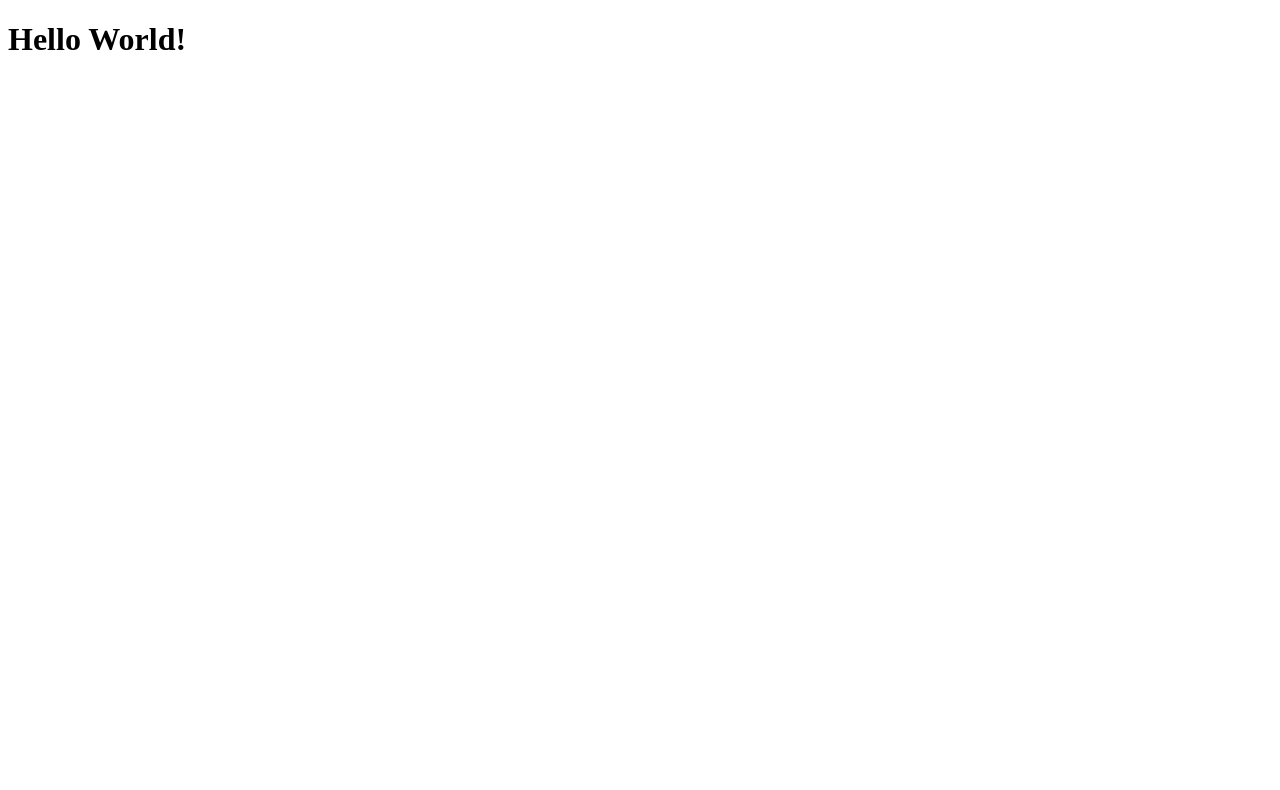
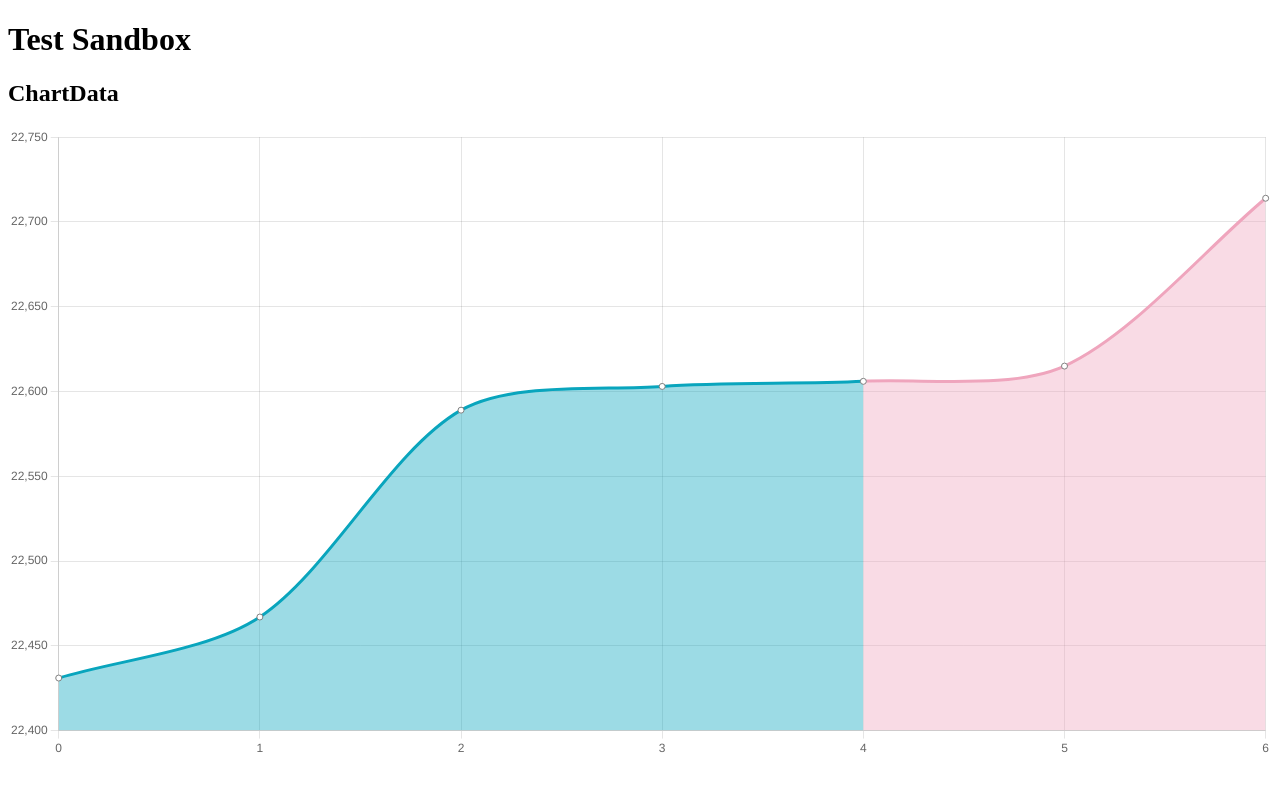
Before and after one commit to Tenyage/sub-tracker, a Next.js app: page / in a window 1280 px wide. Shown: the top 790 px of the page. Built offline with nearby package versions, Linux system fonts and the light colour scheme.

Commit message:
Created basic ChartData component with test data

```diff
--- /dev/null
+++ b/components/ChartData.js
@@ -0,0 +1,80 @@
+import {React, useRef, useEffect, useState} from 'react'
+import { Line } from 'react-chartjs-2'
+import Chart from 'chart.js/auto'
+
+////////////////////////////////////////////////
+
+// This data will be eventually replaced once the data structure has been determined.
+
+const testData = {
+    liveData: [22431, 22467, 22589, 22603, 22606],
+    predictionData: [22615, 22714],
+}
+
+const testLabels = [...Array(testData.liveData.length + testData.predictionData.length).keys()]
+
+////////////////////////////////////////////////
+
+const ChartData = () => {
+    const {liveData, predictionData} = testData
+    const chartRef = useRef(null);
+    const [chartData, setChartData] = useState({
+    datasets: [],
+    });
+
+    const live = (ctx, value) => {; return ctx.p0DataIndex < testData.liveData.length - 1 ? value : undefined }
+    const predicted = (ctx, value) => { return ctx.p0DataIndex >= testData.liveData.length - 1 ? value : undefined }
+
+    useEffect(() => {
+        const chart = chartRef.current;
+
+        if (chart) {
+            setChartData({
+                labels: testLabels,
+                datasets: [{
+                    label: ChartData.Constants.LABEL,
+                    data: liveData.concat(predictionData),
+                    borderColor:  ChartData.Constants.COLOUR_PRI,
+                    backgroundColor: ChartData.Constants.COLOUR_PRI_OPAQUE,
+                    pointBorderColor: ChartData.Constants.POINT_BORDER,
+                    pointBackgroundColor: ChartData.Constants.POINT_FILL,
+                    fill: true,
+                    tension: 0.3,
+                    segment: {
+                        borderColor:
+                        ctx => live(ctx, ChartData.Constants.COLOUR_PRI) || predicted(ctx, ChartData.Constants.COLOUR_SEC),
+                        backgroundColor:
+                        ctx => live(ctx, ChartData.Constants.COLOUR_PRI_OPAQUE) || predicted(ctx, ChartData.Constants.COLOUR_SEC_OPAQUE)
+                    }
+                }],
+            });
+        }
+    }, []);
+
+    return (
+        <>
+            <Line ref={chartRef} type='line'
+                data={chartData}
+                options={{
+                    plugins: {
+                        legend: {
+                            display: false
+                        }
+                    }
+                }}
+            />
+        </>
+    )
+}
+
+ChartData.Constants = {
+    LABEL: "Subscriber Data",
+    COLOUR_PRI: "rgb(9, 165, 189, 1)",
+    COLOUR_PRI_OPAQUE: "rgb(9, 165, 189, 0.4)",
+    COLOUR_SEC: "rgb(239, 165, 189, 1)",
+    COLOUR_SEC_OPAQUE: "rgb(239, 165, 189, 0.4)",
+    POINT_BORDER: "grey",
+    POINT_FILL: "white"
+}
+
+export default ChartData
--- a/components/Test.jsx
+++ b/components/Test.jsx
@@ -1,5 +1,12 @@
 import React from 'react'
+import ChartData from './ChartData'
 
 export const Test = () => {
-    return <h1>Hello World!</h1>
+    return (
+        <>
+            <h1>Test Sandbox</h1>
+            <h2>ChartData</h2>
+            <ChartData/>
+        </>
+    )
 }
--- a/package.json
+++ b/package.json
@@ -11,8 +11,10 @@
     "@emotion/react": "^11.7.1",
     "@emotion/styled": "^11.6.0",
     "@mui/material": "^5.0.0-rc.1",
+    "chart.js": "^3.7.0",
     "next": "12.0.7",
     "react": "17.0.2",
+    "react-chartjs-2": "^4.0.0",
     "react-dom": "17.0.2"
   },
   "devDependencies": {
```
